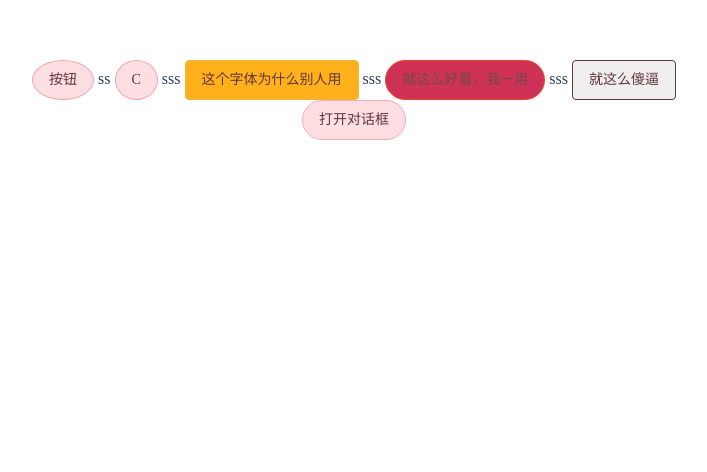
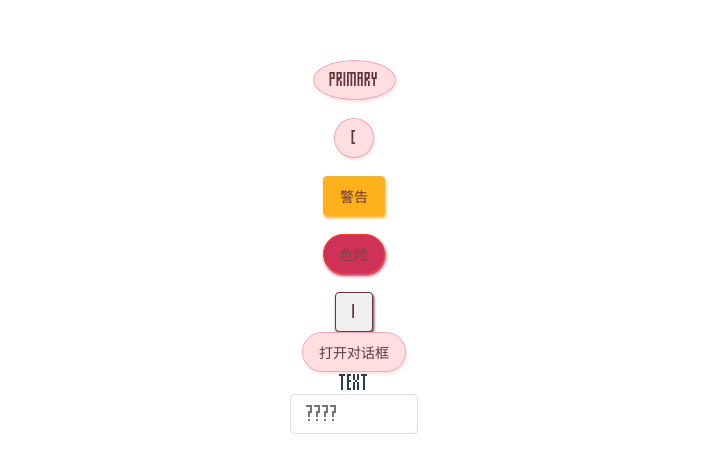
Before and after one commit to lanxisama/ycui, a Vue app: page / in a window 1280 px wide. Shown: the top 472 px of the page, without its empty margins (286-993 px from the left). Built offline with nearby package versions, Linux system fonts and the light colour scheme; a web font is replaced by a local one.

Commit message:
input update

```diff
--- a/packages/button.scss
+++ b/packages/button.scss
@@ -15,6 +15,7 @@
 		padding: 12px 16px;
 		font-size: 14px;
 		border-radius: 4px;
+		box-shadow: 1px 2px 3px map-get($colors,'dark');
 		&:focus,
 		&:hover{
 			opacity: 0.9;
@@ -23,16 +24,19 @@
 
 
 	.yc-color-primary {
+		box-shadow: 1px 2px 3px map-get($colors,'primary');
 		background-color: map-get($colors,'primary');
 		border: 1px solid map-get($colors,'primary-border');
 	}
 
 	.yc-color-danger {
+		box-shadow: 1px 2px 3px map-get($colors,'danger');
 		background-color: map-get($colors,'danger');
 		border: 1px solid map-get($colors,'danger-border');
 	}
 
 	.yc-color-warning {
+		box-shadow: 1px 2px 3px map-get($colors,'warning');
 		background-color: map-get($colors,'warning');
 		border: 1px solid map-get($colors,'warning-border');
 	}
--- /dev/null
+++ b/packages/input/input.scss
@@ -0,0 +1,28 @@
+.ycInput{
+    -webkit-appearance: none;
+    background-color: #fff;
+    background-image: none;
+    border-radius: 4px;
+    border: 1px solid #dcdfe6;
+    box-sizing: border-box;
+    color: #606266;
+    display: inline-block;
+    font-size: inherit;
+    height: 40px;
+    line-height: 40px;
+    outline: none;
+    padding: 0 15px;
+    transition: border-color .2s cubic-bezier(.645,.045,.355,1);
+    // width: 100%;
+}
+
+.yc-input--medium{
+    width: 30%;
+}
+.yc-input--small{
+    width: 20%;
+}
+
+.yc-input--mini{
+    width: 10%;
+}
--- /dev/null
+++ b/packages/input/input.vue
@@ -0,0 +1,58 @@
+<template>
+  <div>
+    <p @click="handlePassword">{{type}}</p>
+    <input
+      class="ycInput"
+      v-bind="$attrs"
+      :type="passwordVisible ? 'text' : 'password'"
+      :class="[`yc-input--${size}`,]"
+    />
+  </div>
+</template>
+
+<script>
+export default {
+  name: "ycInput",
+  props: {
+    text: {
+      type: String,
+      validator: (val) => {
+        return ["text","password","textarea"].indexOf(val) != -1;
+      },
+    },
+    type: {
+      type: String,
+      default: 'text'
+    },
+    size: {
+      type: String,
+      default: "medium",
+      validator: (val) => {
+        return ["medium", "small", "mini"].indexOf(val) != -1;
+      },
+    },
+    showPassword: {
+      type: Boolean,
+      default: false
+    }
+  },
+  data () {
+    return {
+      // 显示是否显示密码框
+      passwordVisible: true
+    }
+  },
+  methods:{
+    handlePassword () {
+      this.passwordVisible = !this.passwordVisible
+      this.type = this.passwordVisible ? 'text' : 'password'
+      console.log(this.passwordVisible)
+    }
+  }
+};
+</script>
+
+
+<style lang="scss" scope>
+@import "./input";
+</style>
--- a/src/App.vue
+++ b/src/App.vue
@@ -1,14 +1,18 @@
 <template>
 	<div id="app">
-		<aaa type='primary' circle>按钮</aaa>
-		ss
+		<aaa type='primary' circle>primary</aaa>
+		<br/>
+		<br/>
 		<aaa type='primary' circle>C</aaa>
-		sss
-		<aaa type='warning'>这个字体为什么别人用</aaa>
-		sss
-		<aaa type='danger' round disabled>就这么好看，我一用</aaa>
-		sss
-		<aaa @click='onClick'>就这么傻逼</aaa>
+		<br/>
+		<br/>
+		<aaa type='warning'>警告</aaa>
+		<br/>
+		<br/>
+		<aaa type='danger' round disabled>危险</aaa>
+		<br/>
+		<br/>
+		<aaa @click='onClick'>1</aaa>
 
 		<bbb
 		:visible.sync="Visible"
@@ -27,17 +31,20 @@
 		</bbb>
 		<br/>
 		<aaa type='primary' round @click="open()">打开对话框</aaa>
+		<ycInput size='mini' type="text" placeholder='????'></ycInput>
 	</div>
 </template>
 
 <script>
 	import aaa from '../packages/button.vue'
 	import bbb from '../packages/dialog/dialog'
+	import ycInput from '../packages/input/input'
 	export default {
 		name: 'App',
 		components: {
 			aaa,
-			bbb
+			bbb,
+			ycInput
 		},
 		beforeUpdate(){
 			console.log('beforeUpdated---->',this.Visible)
--- a/src/assets/scss/index.scss
+++ b/src/assets/scss/index.scss
@@ -2,7 +2,7 @@
 *{
 	padding: 0;
 	margin:0;
-	font-family: 'Janpen';
+	font-family: 'Slim' , 'Janpen';
 }
 
 .d-flex{
--- a/src/common/font/font.scss
+++ b/src/common/font/font.scss
@@ -4,3 +4,10 @@
   font-weight: normal;
   font-style: normal;
 }
+
+@font-face {
+  font-family: 'Slim';  //重命名字体名
+  src: url('./common/font/Slim-thin-pixelettes.otf');  //引入字体
+  font-weight: normal;
+  font-style: normal;
+}
--- a/vue.config.js
+++ b/vue.config.js
@@ -1,16 +1,16 @@
 module.exports = {
-    configureWebpack:{
-        module:{
-            rules:[
-            {
-              test:/\.(woff2?|eot|ttf|otf)(\?.*)$/,
-              loader:'url-loader',
-              options:{
-                limit: 10000,
-                name: utils.assetsPath('fonrs/[name].[hash:7].[ext]')
-              }
-            }
-          ]
-        },
-    }
+    // configureWebpack:{
+    //     module:{
+    //         rules:[
+    //         {
+    //           test:/\.(woff2?|eot|ttf|otf)(\?.*)$/,
+    //           loader:'url-loader',
+    //           options:{
+    //             limit: 10000,
+    //             name: utils.assetsPath('fonrs/[name].[hash:7].[ext]')
+    //           }
+    //         }
+    //       ]
+    //     },
+    // }
 }
```
Also changed, not shown: packages/input/3.vue (added, +137 -0 lines), src/common/font/Slim-thin-pixelettes.otf (added), 1 other file (tests, documents, lock files or other folders).
